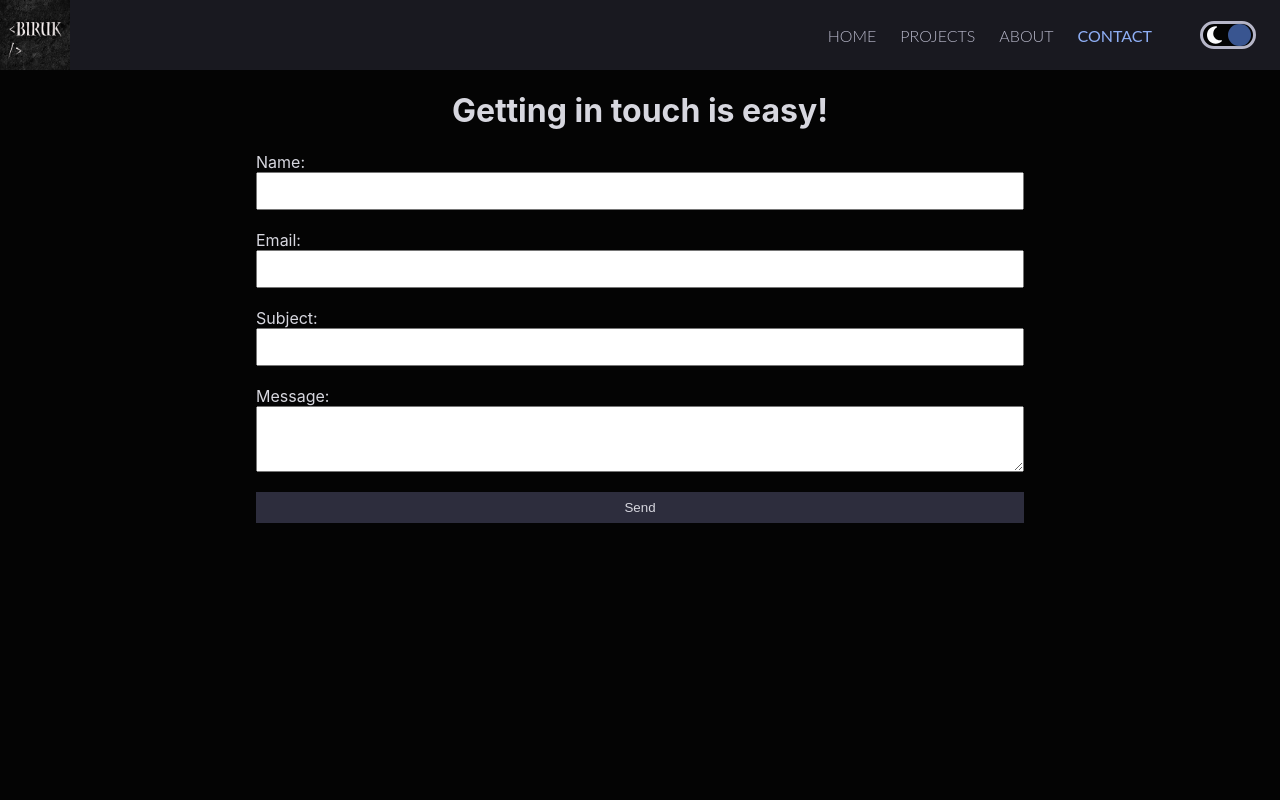
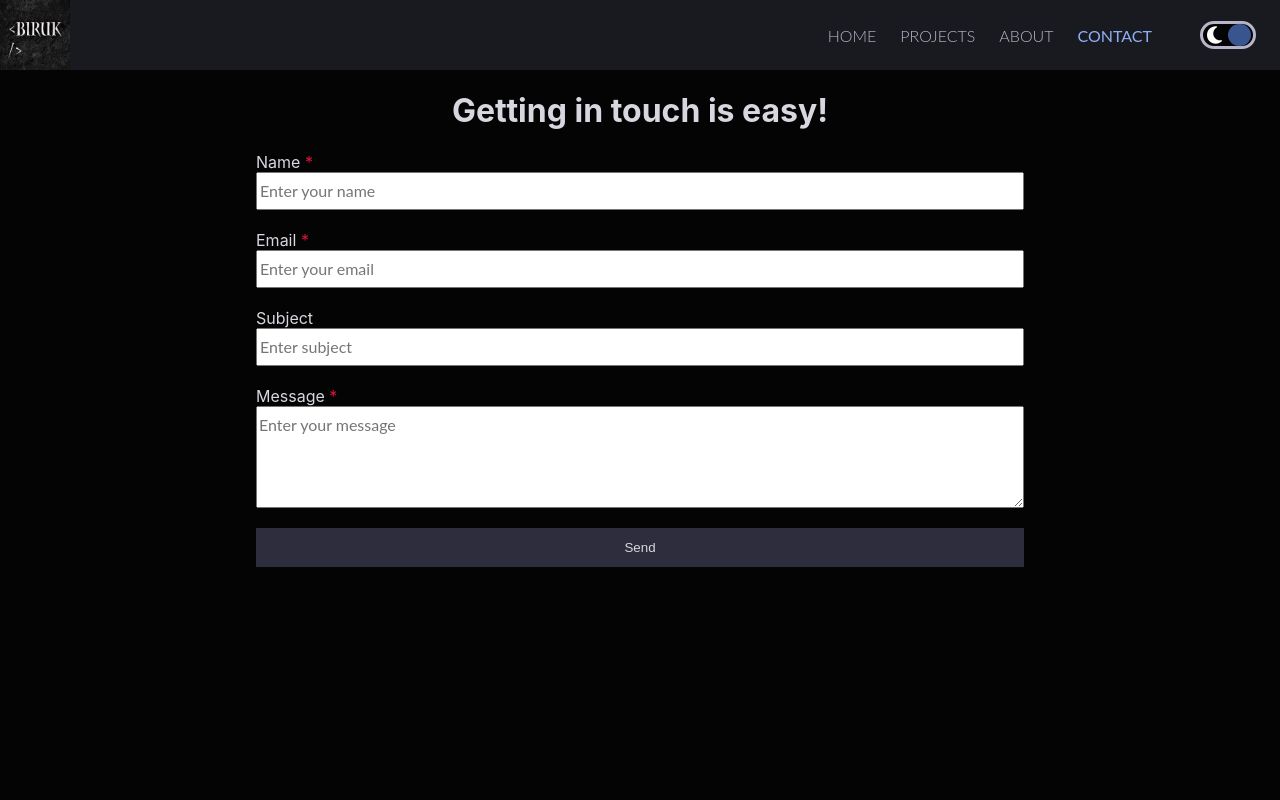
Before and after one commit to Know-Thyself/next-portfolio, a Next.js app: page /contact in a window 1280 px wide. Shown: the top 800 px of the page. Built offline with nearby package versions, Linux system fonts and the light colour scheme.

Commit message:
added auto resizable textarea

```diff
--- a/package.json
+++ b/package.json
@@ -24,7 +24,8 @@
     "next-themes": "^0.2.1",
     "react": "^18.2.0",
     "react-bootstrap": "^2.7.0",
-    "react-dom": "^18.2.0"
+    "react-dom": "^18.2.0",
+    "react-textarea-autosize": "^8.4.0"
   },
   "devDependencies": {
     "@types/node": "^17.0.24",
--- a/pages/contact.js
+++ b/pages/contact.js
@@ -5,6 +5,7 @@ import Head from 'next/head'
 import styles from '../styles/contact.module.css'
 // import Box from '@mui/material/Box'
 import Alert from '@mui/material/Alert'
+import TextareaAutosize from 'react-textarea-autosize'
 // import IconButton from '@mui/material/IconButton'
 // import Collapse from '@mui/material/Collapse'
 // import Button from '@mui/material/Button'
@@ -96,11 +97,14 @@ const Contact = () => {
 			<main className={styles.main}>
 				<h1>Getting in touch is easy!</h1>
 				<form onSubmit={handleSubmit} className={styles.form}>
-					<label htmlFor='name'>Name:</label>
+					<label htmlFor='name' className={styles.required}>
+						Name
+					</label>
 					<input
 						id='name'
 						type='text'
 						name='name'
+						placeholder='Enter your name'
 						value={formInputs.name}
 						onChange={handleChange}
 					/>
@@ -116,11 +120,14 @@ const Contact = () => {
 						</Alert>
 					)}
 					<br />
-					<label htmlFor='email'>Email:</label>
+					<label htmlFor='email' className={styles.required}>
+						Email
+					</label>
 					<input
 						id='email'
 						type='email'
 						name='email'
+						placeholder='Enter your email'
 						value={formInputs.email}
 						onChange={handleChange}
 					/>
@@ -136,21 +143,26 @@ const Contact = () => {
 						</Alert>
 					)}
 					<br />
-					<label htmlFor='subject'>Subject:</label>
+					<label htmlFor='subject'>Subject</label>
 					<input
 						id='subject'
 						type='text'
 						name='subject'
+						placeholder='Enter subject'
 						value={formInputs.subject}
 						onChange={handleChange}
 					/>
 					<br />
-					<label htmlFor='message'>Message:</label>
-					<textarea
+					<label htmlFor='message' className={styles.required}>
+						Message
+					</label>
+					<TextareaAutosize
+						minRows='3'
+						maxRows='10'
 						id='message'
 						type='text'
-						rows='4'
 						name='message'
+						placeholder='Enter your message'
 						value={formInputs.message}
 						onChange={handleChange}
 					/>
--- a/styles/contact.module.css
+++ b/styles/contact.module.css
@@ -22,10 +22,19 @@
   /* background-color: var(--complementary-bg); */
 }
 
-.form input {
-  font-size: large;
+.form input,
+.form textarea {
+  font-size: 1rem;
   line-height: 2rem;
-  /* border-radius: 4px; */
+  font-family: var(--primary-font-family);
+}
+.form textarea {
+  height: fit-content;
+}
+
+.required:after {
+  content: " *";
+  color: crimson;
 }
 
 .send {
@@ -33,7 +42,8 @@
   color: var(--primary-text-color);
   text-decoration: none;
   border: none;
-  padding: 0.5rem 0;
+  padding: 0.75rem 0;
+  cursor: pointer;
 }
 
 .error-alert {
```
Also changed, not shown: 1 other file (tests, documents, lock files or other folders).
